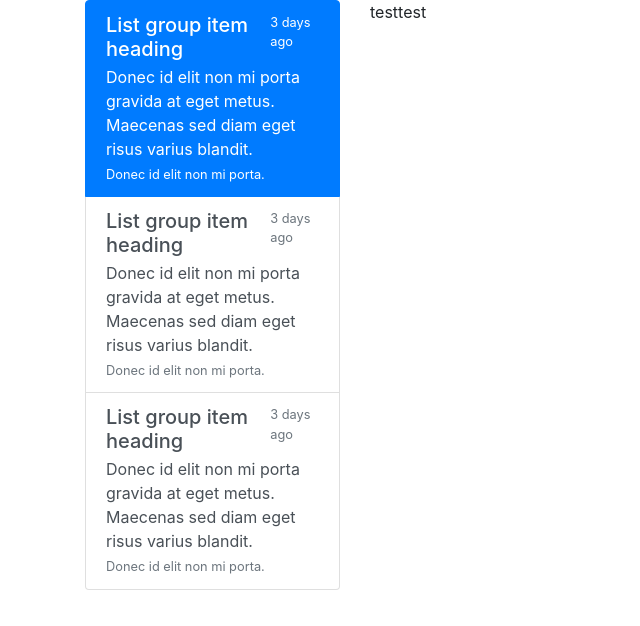
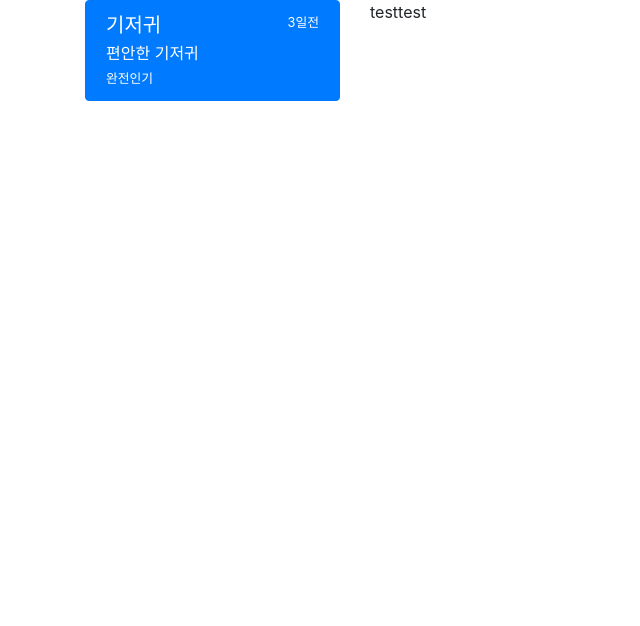
Before and after one commit to kimhyunjun7971/yodda, a plain HTML site: page main.html in a window 1280 px wide. Shown: the whole page, without its empty margins (0-640 px from the left). Drawn offline with nearby package versions, Linux system fonts and the light colour scheme.

Commit message:
Update items.html

```diff
--- a/items.html
+++ b/items.html
@@ -1,26 +1,10 @@
 <div class="list-group">
   <a href="#" class="list-group-item list-group-item-action flex-column align-items-start active">
     <div class="d-flex w-100 justify-content-between">
-      <h5 class="mb-1">List group item heading</h5>
-      <small>3 days ago</small>
+      <h5 class="mb-1">기저귀</h5>
+      <small>3일전</small>
     </div>
-    <p class="mb-1">Donec id elit non mi porta gravida at eget metus. Maecenas sed diam eget risus varius blandit.</p>
-    <small>Donec id elit non mi porta.</small>
-  </a>
-  <a href="#" class="list-group-item list-group-item-action flex-column align-items-start">
-    <div class="d-flex w-100 justify-content-between">
-      <h5 class="mb-1">List group item heading</h5>
-      <small class="text-muted">3 days ago</small>
-    </div>
-    <p class="mb-1">Donec id elit non mi porta gravida at eget metus. Maecenas sed diam eget risus varius blandit.</p>
-    <small class="text-muted">Donec id elit non mi porta.</small>
-  </a>
-  <a href="#" class="list-group-item list-group-item-action flex-column align-items-start">
-    <div class="d-flex w-100 justify-content-between">
-      <h5 class="mb-1">List group item heading</h5>
-      <small class="text-muted">3 days ago</small>
-    </div>
-    <p class="mb-1">Donec id elit non mi porta gravida at eget metus. Maecenas sed diam eget risus varius blandit.</p>
-    <small class="text-muted">Donec id elit non mi porta.</small>
+    <p class="mb-1">편안한 기저귀</p>
+    <small>완전인기</small>
   </a>
 </div>
```
